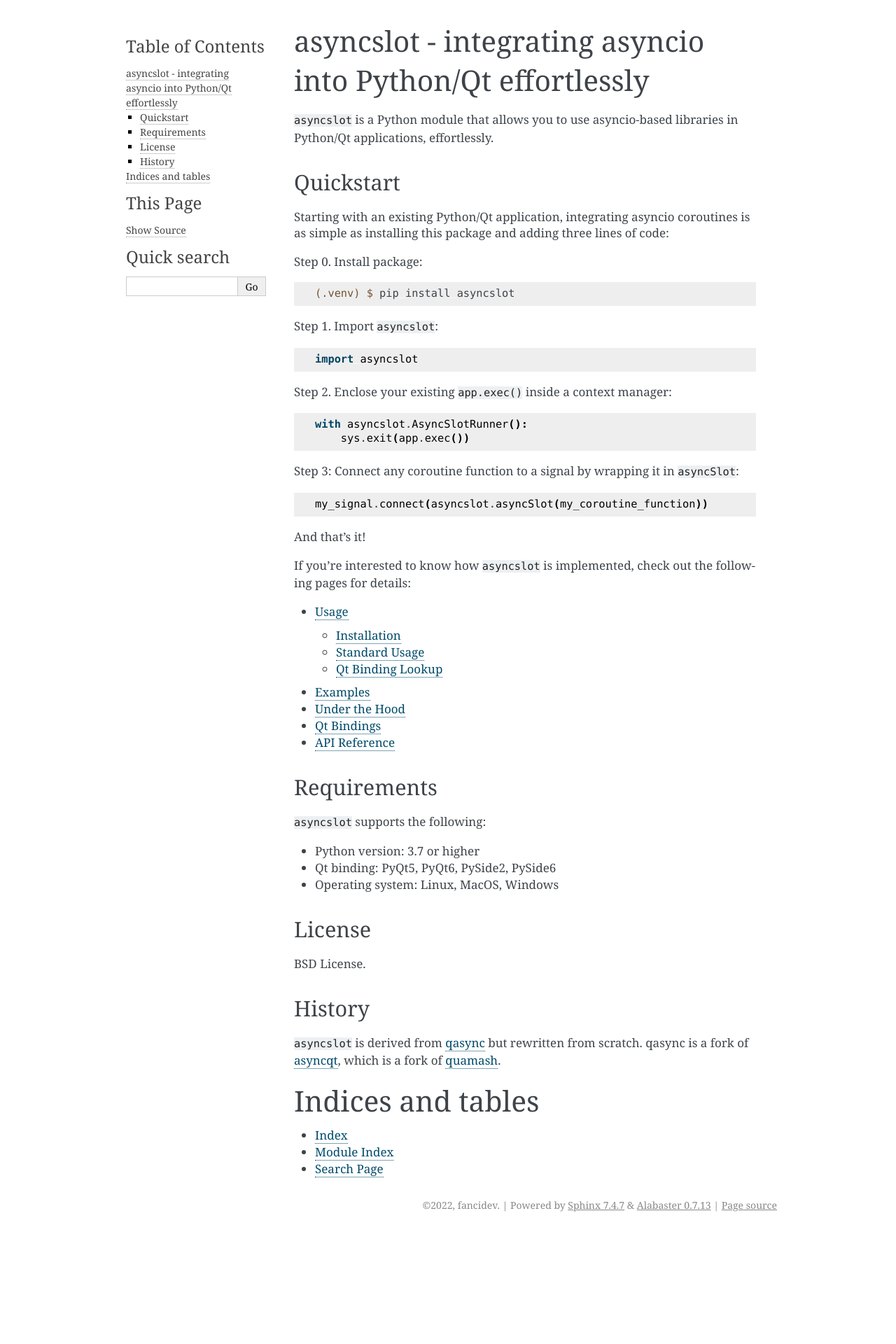
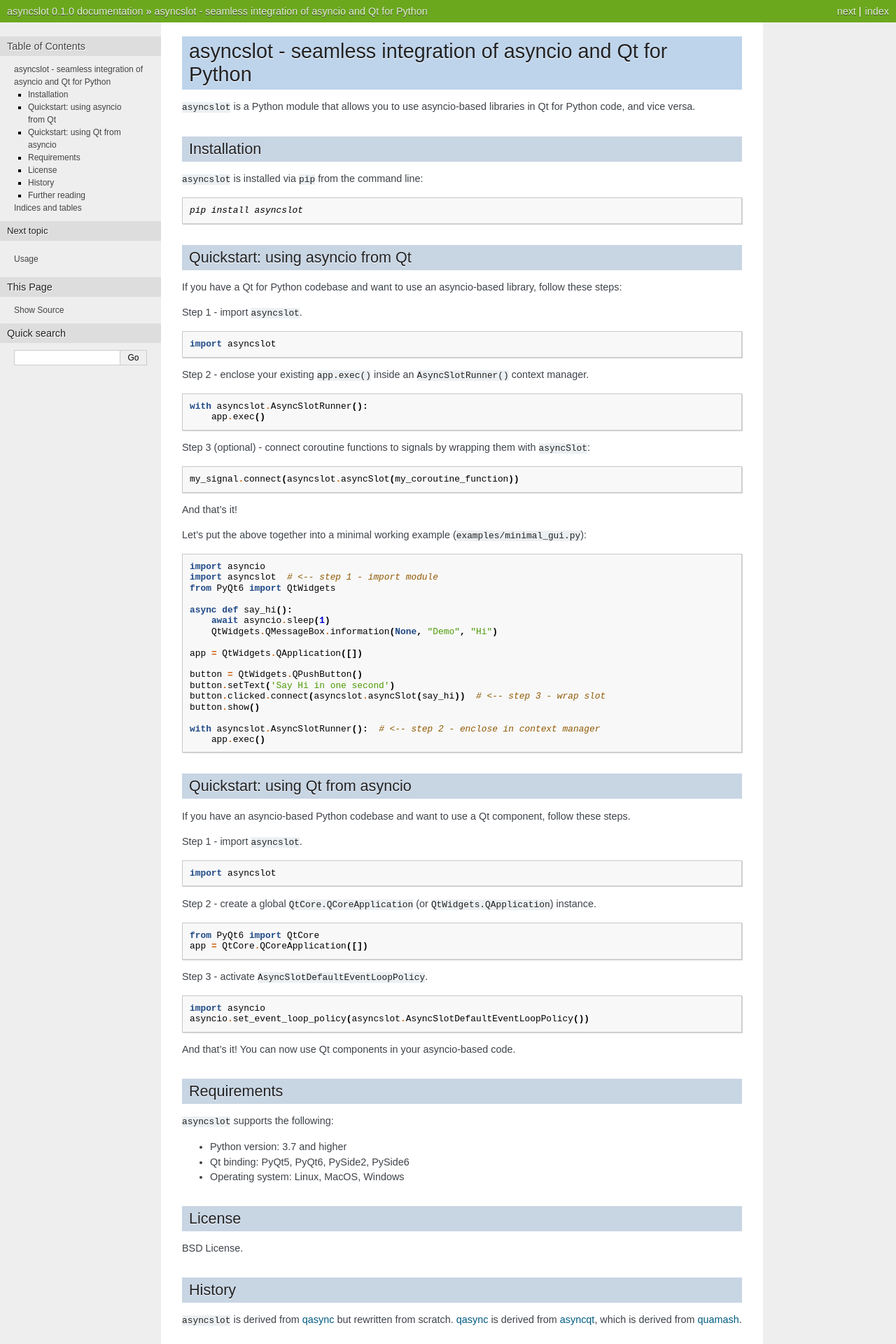
Before and after one commit to fancidev/qtinter, a Sphinx documentation site: the page built from docs/index.rst, in a window 1280 px wide. Shown: the top 1920 px of the page at 70% size. Built offline with Sphinx 7.4.7, drawn with Linux system fonts in a browser that asks for light colours; before the commit the page ends 1761 px from its top, so only the background shows below that; some of the changed text lies outside the part shown.

Commit message:
Update docs.

```diff
--- a/docs/conf.py
+++ b/docs/conf.py
@@ -14,7 +14,8 @@ release = '0.1.0'
 # -- General configuration ---------------------------------------------------
 # https://www.sphinx-doc.org/en/master/usage/configuration.html#general-configuration
 
-extensions = []
+extensions = ['sphinx.ext.intersphinx']
+intersphinx_mapping = {'python': ('https://docs.python.org/3', None)}
 
 templates_path = ['_templates']
 exclude_patterns = ['_build', 'Thumbs.db', '.DS_Store']
@@ -24,5 +25,5 @@ exclude_patterns = ['_build', 'Thumbs.db', '.DS_Store']
 # -- Options for HTML output -------------------------------------------------
 # https://www.sphinx-doc.org/en/master/usage/configuration.html#options-for-html-output
 
-html_theme = 'alabaster'
+html_theme = 'nature'
 html_static_path = ['_static']
--- a/docs/index.rst
+++ b/docs/index.rst
@@ -1,56 +1,110 @@
-asyncslot - integrating asyncio into Python/Qt effortlessly
-===========================================================
+asyncslot - seamless integration of asyncio and Qt for Python
+=============================================================
 
 ``asyncslot`` is a Python module that allows you to use asyncio-based
-libraries in Python/Qt applications, effortlessly.
+libraries in Qt for Python code, and vice versa.
 
 
-Quickstart
-----------
+Installation
+------------
 
-Starting with an existing Python/Qt application, integrating asyncio
-coroutines is as simple as installing this package and adding three
-lines of code:
-
-Step 0. Install package:
+``asyncslot`` is installed via ``pip`` from the command line:
 
 .. code-block:: console
 
-   (.venv) $ pip install asyncslot
+   pip install asyncslot
 
-Step 1. Import ``asyncslot``:
+
+Quickstart: using asyncio from Qt
+---------------------------------
+
+If you have a Qt for Python codebase and want to use an asyncio-based
+library, follow these steps:
+
+
+Step 1 - import ``asyncslot``.
 
 .. code-block:: python
 
    import asyncslot
 
-Step 2. Enclose your existing ``app.exec()`` inside a context manager:
+
+Step 2 - enclose your existing ``app.exec()`` inside an ``AsyncSlotRunner()``
+context manager.
 
 .. code-block:: python
 
    with asyncslot.AsyncSlotRunner():
-       sys.exit(app.exec())
+       app.exec()
 
-Step 3: Connect any coroutine function to a signal by wrapping it in
-``asyncSlot``:
+
+Step 3 (optional) - connect coroutine functions to signals by wrapping
+them with ``asyncSlot``:
 
 .. code-block:: python
 
    my_signal.connect(asyncslot.asyncSlot(my_coroutine_function))
 
+
 And that's it!
 
-If you're interested to know how ``asyncslot`` is implemented, check
-out the following pages for details:
+Let's put the above together into a minimal working example
+(``examples/minimal_gui.py``):
 
-.. toctree::
-   :maxdepth: 2
+.. code-block:: python
 
-   usage
-   examples
-   internals
-   bindings
-   reference
+   import asyncio
+   import asyncslot  # <-- step 1 - import module
+   from PyQt6 import QtWidgets
+
+   async def say_hi():
+       await asyncio.sleep(1)
+       QtWidgets.QMessageBox.information(None, "Demo", "Hi")
+
+   app = QtWidgets.QApplication([])
+
+   button = QtWidgets.QPushButton()
+   button.setText('Say Hi in one second')
+   button.clicked.connect(asyncslot.asyncSlot(say_hi))  # <-- step 3 - wrap slot
+   button.show()
+
+   with asyncslot.AsyncSlotRunner():  # <-- step 2 - enclose in context manager
+       app.exec()
+
+
+Quickstart: using Qt from asyncio
+---------------------------------
+
+If you have an asyncio-based Python codebase and want to use a Qt
+component, follow these steps.
+
+
+Step 1 - import ``asyncslot``.
+
+.. code-block:: python
+
+   import asyncslot
+
+
+Step 2 - create a global ``QtCore.QCoreApplication``
+(or ``QtWidgets.QApplication``) instance.
+
+.. code-block:: python
+
+   from PyQt6 import QtCore
+   app = QtCore.QCoreApplication([])
+
+
+Step 3 - activate ``AsyncSlotDefaultEventLoopPolicy``.
+
+.. code-block:: python
+
+   import asyncio
+   asyncio.set_event_loop_policy(asyncslot.AsyncSlotDefaultEventLoopPolicy())
+
+
+And that's it!  You can now use Qt components in your asyncio-based code.
+
 
 
 Requirements
@@ -58,7 +112,7 @@ Requirements
 
 ``asyncslot`` supports the following:
 
-- Python version: 3.7 or higher
+- Python version: 3.7 and higher
 
 - Qt binding: PyQt5, PyQt6, PySide2, PySide6
 
@@ -74,12 +128,28 @@ BSD License.
 History
 -------
 
-``asyncslot`` is derived from qasync_ but rewritten from scratch. qasync
-is a fork of asyncqt_, which is a fork of quamash_.
+``asyncslot`` is derived from qasync_ but rewritten from scratch. qasync_
+is derived from asyncqt_, which is derived from quamash_.
 
 .. _qasync: https://github.com/CabbageDevelopment/qasync
 .. _asyncqt: https://github.com/gmarull/asyncqt
 .. _quamash: https://github.com/harvimt/quamash
+
+
+Further reading
+---------------
+
+Check out the following pages for details on using ``asyncslot``
+as well as its internals:
+
+.. toctree::
+   :maxdepth: 2
+
+   usage
+   examples
+   internals
+   bindings
+   reference
 
 
 Indices and tables
--- a/docs/reference.rst
+++ b/docs/reference.rst
@@ -1,4 +1,123 @@
+:tocdepth: 2
+
 API Reference
 =============
 
-The ``asyncslot`` module contains the following classes and functions:
+This page documents the public API exposed by the ``asyncslot`` module.
+
+
+Usage guidelines
+----------------
+
+If your code uses Qt as its entry point and needs to integrate asyncio-based
+libraries, use the :class:`asyncslot.AsyncSlotRunner` context manager.
+
+If your code uses asyncio as its entry point and needs to use Qt objects,
+call :func:`asyncio.set_event_loop_policy` and pass one of the
+`event loop policy objects`_ below *before* calling the asyncio entry point,
+for example :func:`asyncio.run()`.  Alternatively, starting from Python 3.11,
+you may use :class:`asyncio.Runner` as the entry point and pass one of the
+`event loop objects`_ below to its *loop_factory* parameter.
+
+In addition, this module provides a few `functions`_ to make it easier to
+use asyncio from Qt as well as the other way around.
+
+
+Context manager
+---------------
+
+
+Event loop objects
+------------------
+
+.. class:: asyncslot.AsyncSlotBaseEventLoop
+
+   Counterpart to :class:`asyncio.BaseEventLoop` implemented on top of a
+   Qt event loop.
+
+   In addition to the methods defined in :class:`asyncio.AbstractEventLoop`,
+   this class defines the following additional methods:
+
+   .. method:: run_task(coro: typing.Coroutine, *, name: typing.Optional[str] = None) -> asyncio.Task
+
+      Similar to :func:`asyncio.create_task()` except that the first *step*
+      of the coroutine is executed immediately.  Here *step* is defined as
+      the first ``yield``, ``return`` or ``raise``, whichever comes first.
+
+      .. note:: The *name* parameter is available since Python 3.8.
+
+   .. method:: set_guest(guest: bool) -> None:
+
+      If *guest* is ``True``, put the loop in guest mode.
+      If *guest* is ``False``, put the loop in host mode.
+
+      This method can only be called when the loop is not running and not
+      closed.
+
+      A newly created loop object is put in host mode (corresponding to
+      ``guest == False``).
+
+   .. method:: start() -> None:
+
+      Start the loop (i.e. put it into running state) and return without
+      waiting for it to stop.
+
+      This method can only be called in guest mode and when the loop
+      is not already running.
+
+
+.. class:: asyncslot.AsyncSlotProactorEventLoop
+
+   Counterpart to :class:`asyncio.ProactorEventLoop` implemented on top of
+   a Qt event loop.
+
+   *Availability*: Windows.
+
+.. class:: asyncslot.AsyncSlotSelectorEventLoop
+
+
+   Counterpart to :class:`asyncio.SelectorEventLoop` implemented on top of
+   a Qt event loop.
+
+
+Event loop policy objects
+-------------------------
+
+.. class:: asyncslot.AsyncSlotDefaultEventLoopPolicy
+
+   On Python 3.7, alias to :class:`asyncslot.AsyncSlotSelectorEventLoopPolicy`.
+
+   On Python 3.8 and above, alias to :class:`asyncslot.AsyncSlotSelectorEventLoopPolicy` on Unix, and :class:`asyncslot.AsyncSlotProactorEventLoopPolicy` on Windows.
+
+.. class:: asyncslot.AsyncSlotProactorEventLoopPolicy
+
+   Event loop policy that creates an :class:`asyncslot.AsyncSlotProactorEventLoop`.
+
+   *Availability*: Windows.
+
+.. class:: asyncslot.AsyncSlotSelectorEventLoopPolicy
+
+   Event loop policy that creates an :class:`asyncslot.AsyncSlotSelectorEventLoop`.
+
+
+Functions
+---------
+
+.. function:: asyncslot.asyncSlot(fn: typing.Callable[..., typing.Coroutine]) -> None
+
+   Wrap a coroutine function *fn* so that it is usable as a Qt slot.
+
+   This is a convenience function that essentially calls
+   :func:`asyncslot.AsyncSlotBaseEventLoop.run_task()` to execute the
+   coroutine until the first ``yield``, ``return`` or ``raise`` and
+   schedule the rest for later execution.
+
+.. function:: asyncslot.asyncSignal(signal) -> typing.Any
+   :async:
+
+   Wait until the given Qt *signal* is emitted and return the argument(s)
+   passed to the signal.
+
+   If the signal has no arguments, return ``None``.  If the signal has
+   only one argument, return that argument.  If the signal has two or
+   more arguments, return those arguments as a :class:`tuple`.
```
